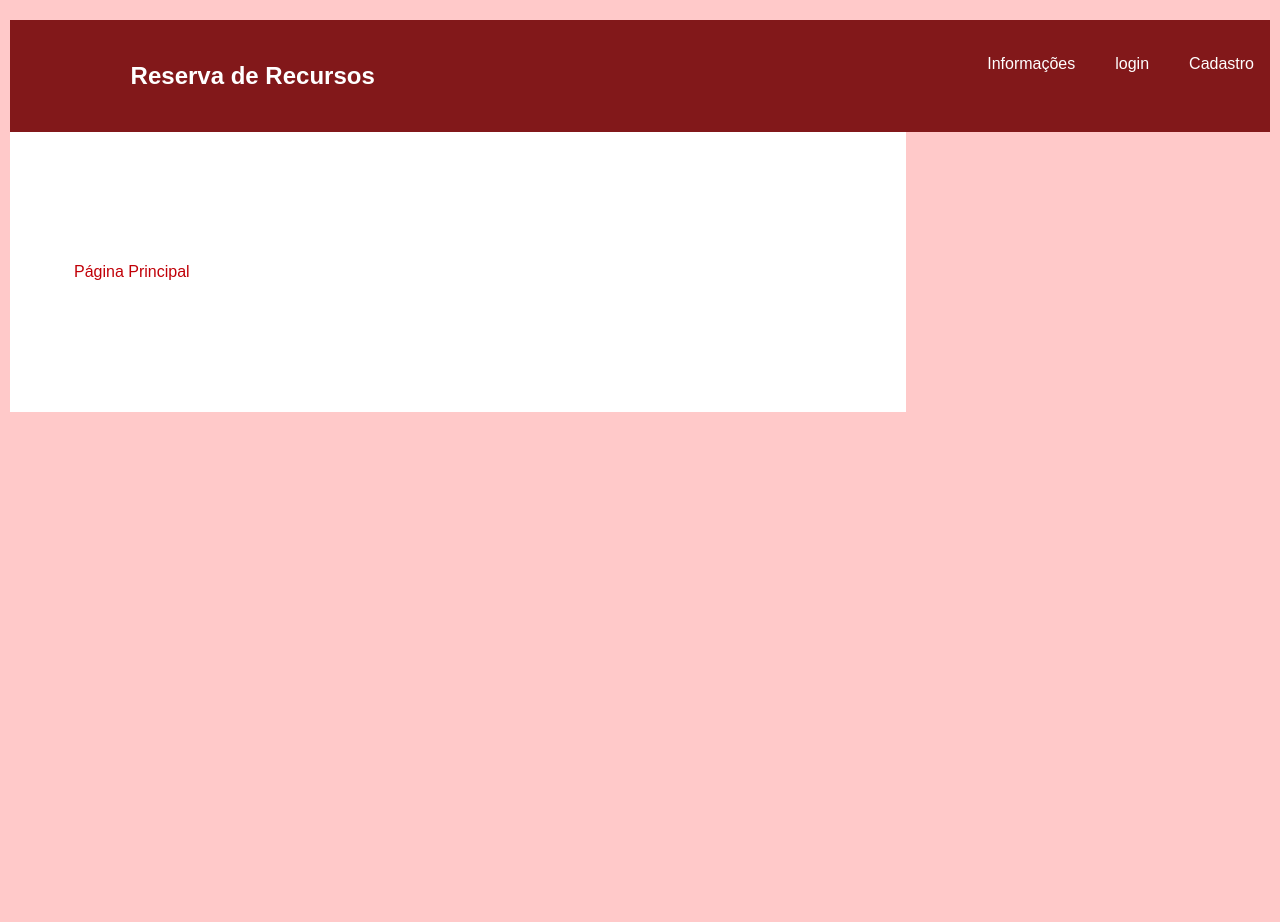
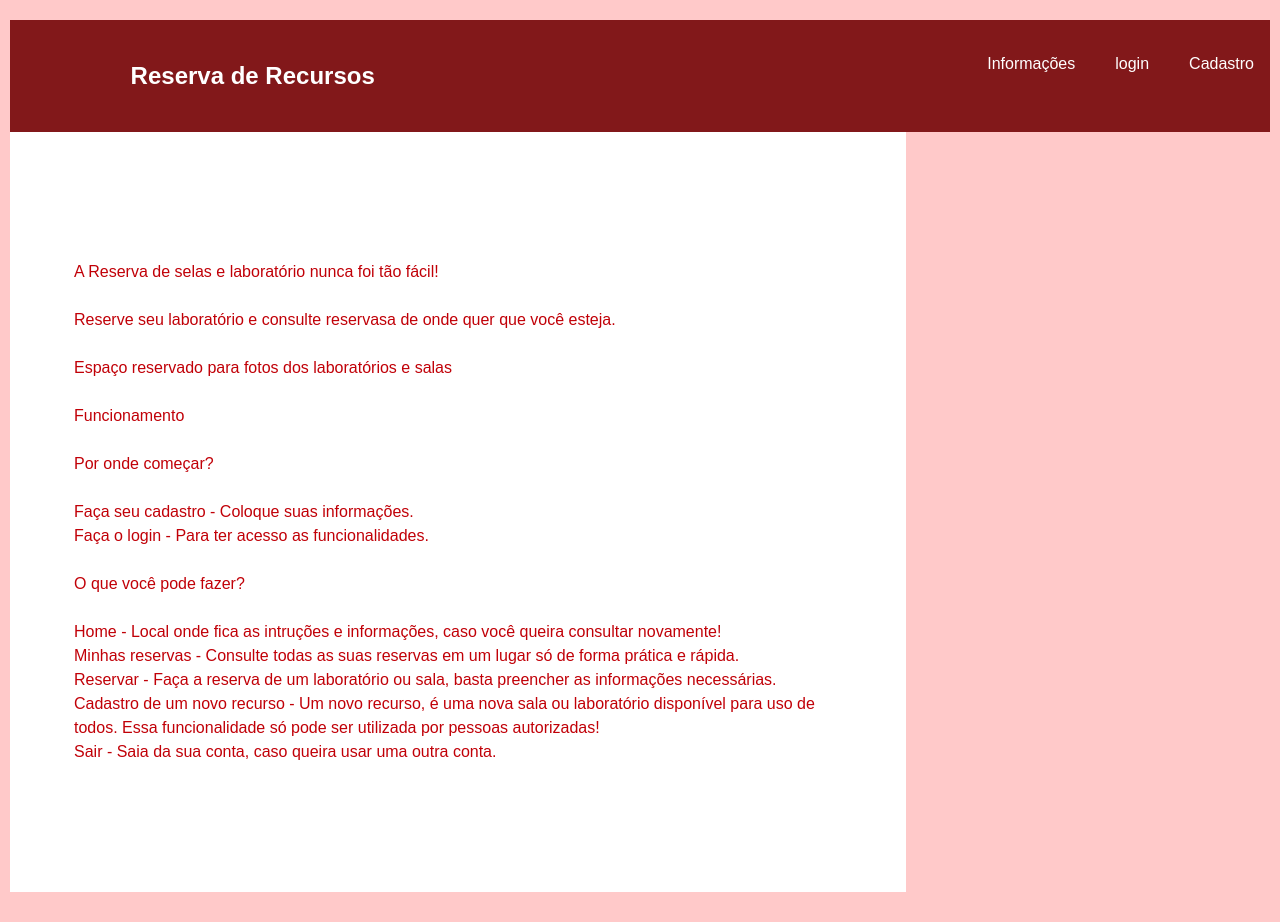
Before and after one commit to pedrohenriqueminarelli/Projeto_DS_Vep26-Reserva_de_Lab, a Next.js app in the folder next-projeto/: page / in a window 1280 px wide. Before the commit the page ends 800 px from the top, so only its background shows below. Built offline with nearby package versions, Linux system fonts and the light colour scheme.

Commit message:
começo da página

```diff
--- a/next-projeto/src/app/(publico)/page.tsx
+++ b/next-projeto/src/app/(publico)/page.tsx
@@ -4,8 +4,24 @@ export default function Home() {
       <main className="flex flex-1 w-full max-w-4xl flex-col items-center justify-between py-32 px-16 bg-white dark:bg-black sm:items-start">
         <div className="flex flex-col items-center gap-6 text-center sm:items-start sm:text-left">
           <h1>
-              Página Principal
-            </h1>
+              A Reserva de selas e laboratório nunca foi tão fácil!
+          </h1>
+          <p>Reserve seu laboratório e consulte reservasa de onde quer que você esteja.</p>
+          <p>Espaço reservado para fotos dos laboratórios e salas </p>
+          <h2>Funcionamento</h2>
+          <h3>Por onde começar?</h3>
+          <ol>
+            <li>Faça seu cadastro - Coloque suas informações.</li>
+            <li>Faça o login - Para ter acesso as funcionalidades.</li>
+          </ol>
+          <h3>O que você pode fazer?</h3>
+          <ul>
+            <li>Home - Local onde fica as intruções e informações, caso você queira consultar novamente!</li>
+            <li>Minhas reservas - Consulte todas as suas reservas em um lugar só de forma prática e rápida.</li>
+            <li>Reservar - Faça a reserva de um laboratório ou sala, basta preencher as informações necessárias.</li>
+            <li>Cadastro de um novo recurso - Um novo recurso, é uma nova sala ou laboratório disponível para uso de todos. Essa funcionalidade só pode ser utilizada por pessoas autorizadas!</li>
+            <li>Sair - Saia da sua conta, caso queira usar uma outra conta.</li>
+          </ul>
           </div>
         </main>
     </div>
```
